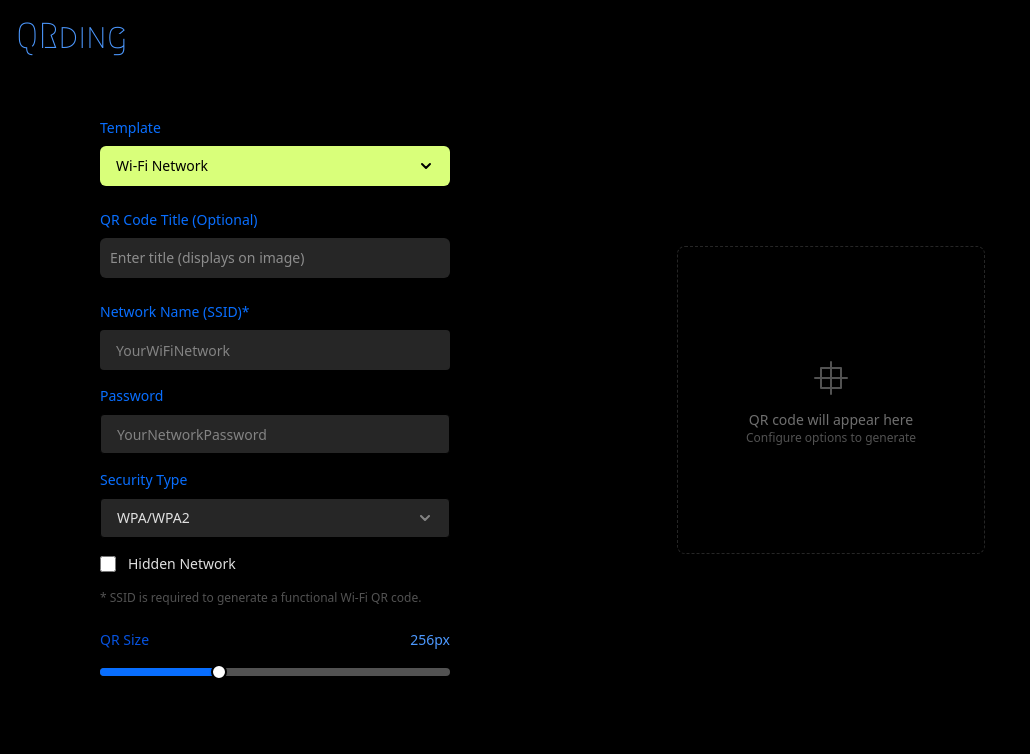
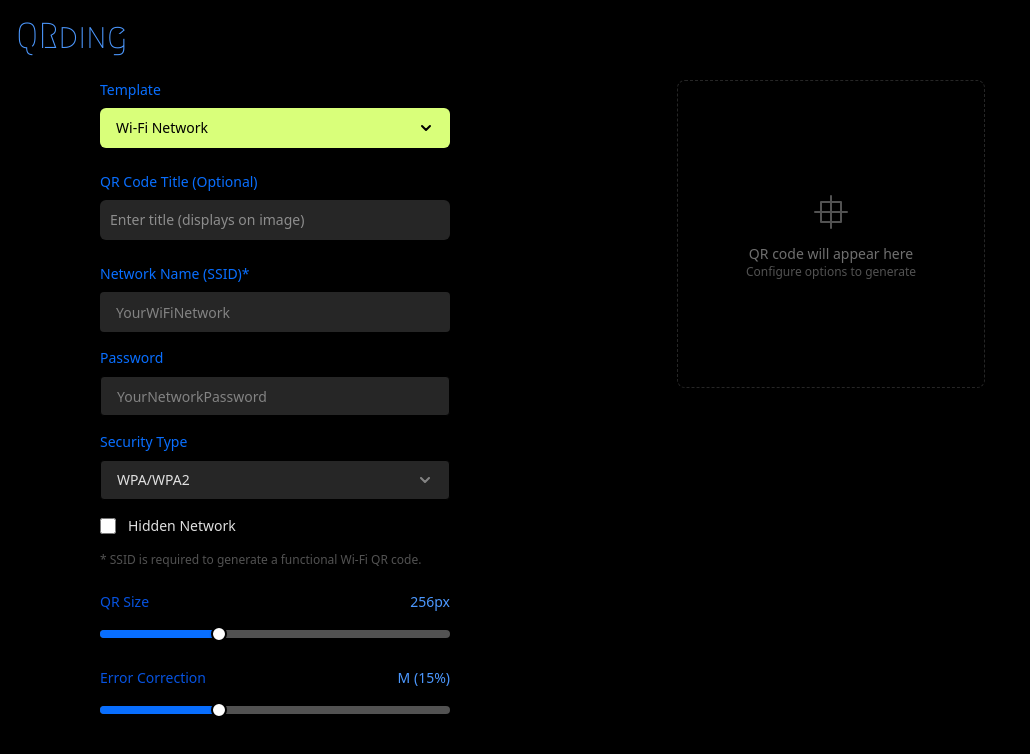
Before and after one commit to rishikanthc/qrding, a SvelteKit app: page / in a window 1280 px wide. Shown: the top 754 px of the page, without its empty margins (0-1030 px from the left). Built offline with nearby package versions, Linux system fonts and the light colour scheme.

Commit message:
Support for setting error correction level

```diff
--- a/src/routes/+page.svelte
+++ b/src/routes/+page.svelte
@@ -20,11 +20,19 @@
 
 	let qrCodeDataURL = $state('');
 	let size = $state(256); // This is the size of the QR code graphic itself
-	let errorCorrectionLevel = $state('M');
 	let isGenerating = $state(false);
 
 	let darkColor = $state('#000000');
 	let lightColor = $state('#ffffff');
+
+	// Error Correction Level
+	let errorCorrectionSliderValue = $state(1); // 0: L, 1: M, 2: Q, 3: H. Default to M (15%)
+	const errorCorrectionLevels = ['L', 'M', 'Q', 'H'];
+	const errorCorrectionLabels = ['L (7%)', 'M (15%)', 'Q (25%)', 'H (30%)'];
+
+	let errorCorrectionLevel = $derived(errorCorrectionLevels[errorCorrectionSliderValue]);
+	let currentErrorCorrectionDisplayLabel = $derived(errorCorrectionLabels[errorCorrectionSliderValue]);
+
 
 	const modeOptions = [
 		{ value: 'text', label: 'Text' },
@@ -67,7 +75,7 @@
 
 	$effect(() => {
 		const capturedSize = size;
-		const capturedErrorCorrectionLevel = errorCorrectionLevel;
+		const capturedErrorCorrectionLevel = errorCorrectionLevel; // This will now use the derived value
 		const textToEncode = activeFormOutput;
 		const capturedQrTitle = qrTitle;
 		const capturedDarkColor = darkColor;
@@ -113,19 +121,17 @@
 						ctx.fillRect(0, 0, canvas.width, canvas.height);
 
 						// Draw QR code image onto the canvas
-						ctx.drawImage(img, CANVAS_QR_PADDING, CANVAS_QR_PADDING, capturedSize, capturedSize);
+						ctx.drawImage(img, CANVAS_QR_PADDING, CANVAS_QR_PADDING + titleAreaHeightOnCanvas, capturedSize, capturedSize);
 
-						// If title is provided, draw it below the QR code
+
+						// If title is provided, draw it at the top of the QR code
 						if (titleText) {
 							ctx.fillStyle = capturedDarkColor; // Title text color
 							ctx.font = `${CANVAS_TITLE_FONT_SIZE}px Arial`; // Consider making font family configurable
 							ctx.textAlign = 'center';
-							ctx.textBaseline = 'top'; // Align the top of the text to the Y coordinate
+							ctx.textBaseline = 'top';
 
-							const titleTextY =
-								CANVAS_QR_PADDING + // Top padding for QR on canvas
-								capturedSize + // QR graphic height
-								CANVAS_TITLE_AREA_VERTICAL_PADDING; // Padding above title text
+							const titleTextY = CANVAS_TITLE_AREA_VERTICAL_PADDING; // Padding above title text
 
 							ctx.fillText(titleText, canvas.width / 2, titleTextY);
 						}
@@ -154,7 +160,7 @@
 <div class="flex min-h-screen items-center justify-center bg-gray-900 p-4 md:p-6 lg:p-8">
 	<div class="fixed top-0 left-0 bg-gray-900 p-4 font-[Megrim] text-4xl text-blue-400">QRding</div>
 	<div class="w-full max-w-[1080px] bg-gray-900">
-		<div class="flex flex-col items-center gap-8 lg:flex-row lg:items-center">
+		<div class="flex flex-col items-center gap-8 lg:flex-row lg:items-start">
 			<!-- Left Section -->
 			<div class="w-full max-w-md space-y-6 lg:w-[350px] lg:flex-none">
 				<!-- Mode Selector -->
@@ -247,6 +253,32 @@
 						min={128}
 						max={512}
 						step={32}
+						type="single"
+						class="relative flex h-5 w-full touch-none items-center select-none"
+					>
+						<span
+							class="relative h-2 w-full grow cursor-pointer overflow-hidden rounded-full bg-gray-600"
+						>
+							<Slider.Range class="absolute h-full bg-blue-500" />
+						</span>
+						<Slider.Thumb
+							index={0}
+							class="block h-4 w-4 cursor-pointer rounded-full border-2 border-black bg-white shadow-sm transition-shadow hover:shadow-md focus:ring-2 focus:ring-black focus:ring-offset-2 focus:outline-none"
+						/>
+					</Slider.Root>
+				</div>
+
+				<!-- Error Correction Level Slider -->
+				<div class="space-y-3">
+					<div class="flex items-center justify-between">
+						<label class="text-sm font-medium text-blue-600">Error Correction</label>
+						<span class="text-sm font-medium text-blue-400">{currentErrorCorrectionDisplayLabel}</span>
+					</div>
+					<Slider.Root
+						bind:value={errorCorrectionSliderValue}
+						min={0}
+						max={3}
+						step={1}
 						type="single"
 						class="relative flex h-5 w-full touch-none items-center select-none"
 					>
```
